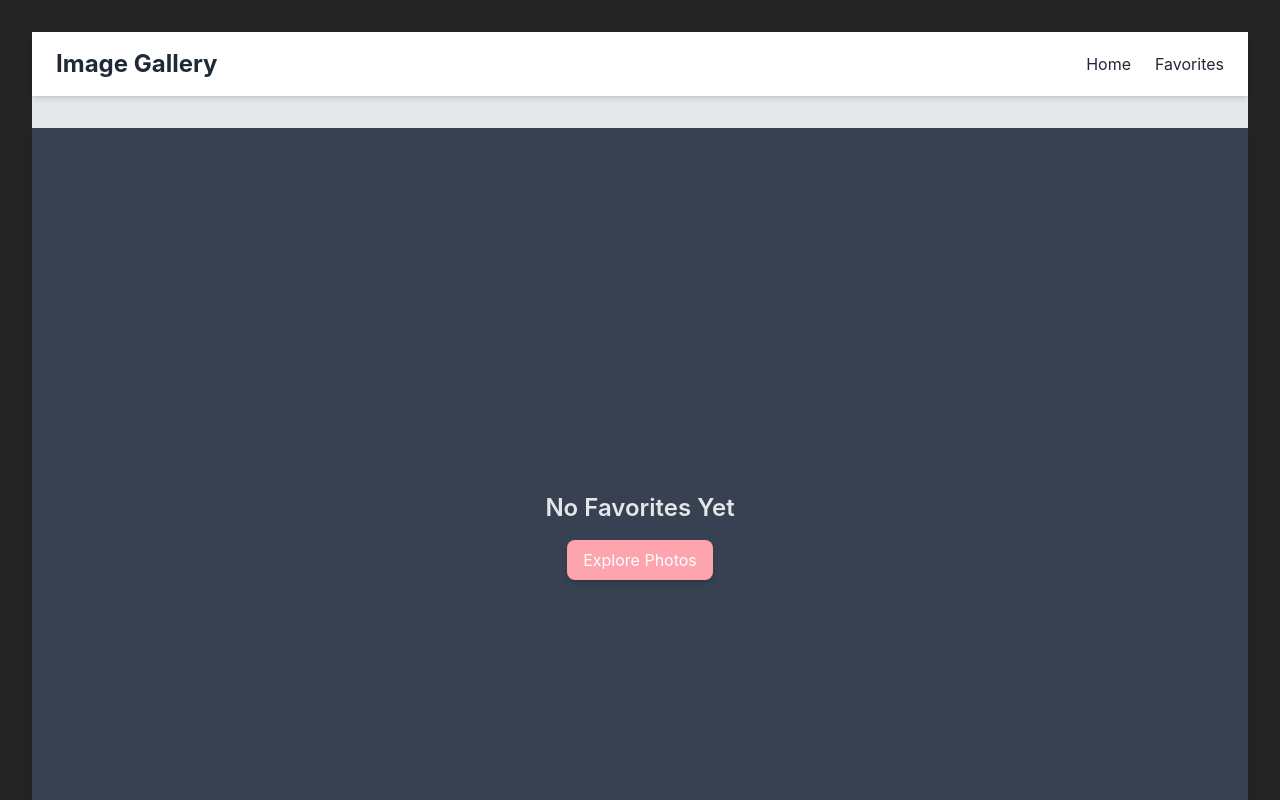
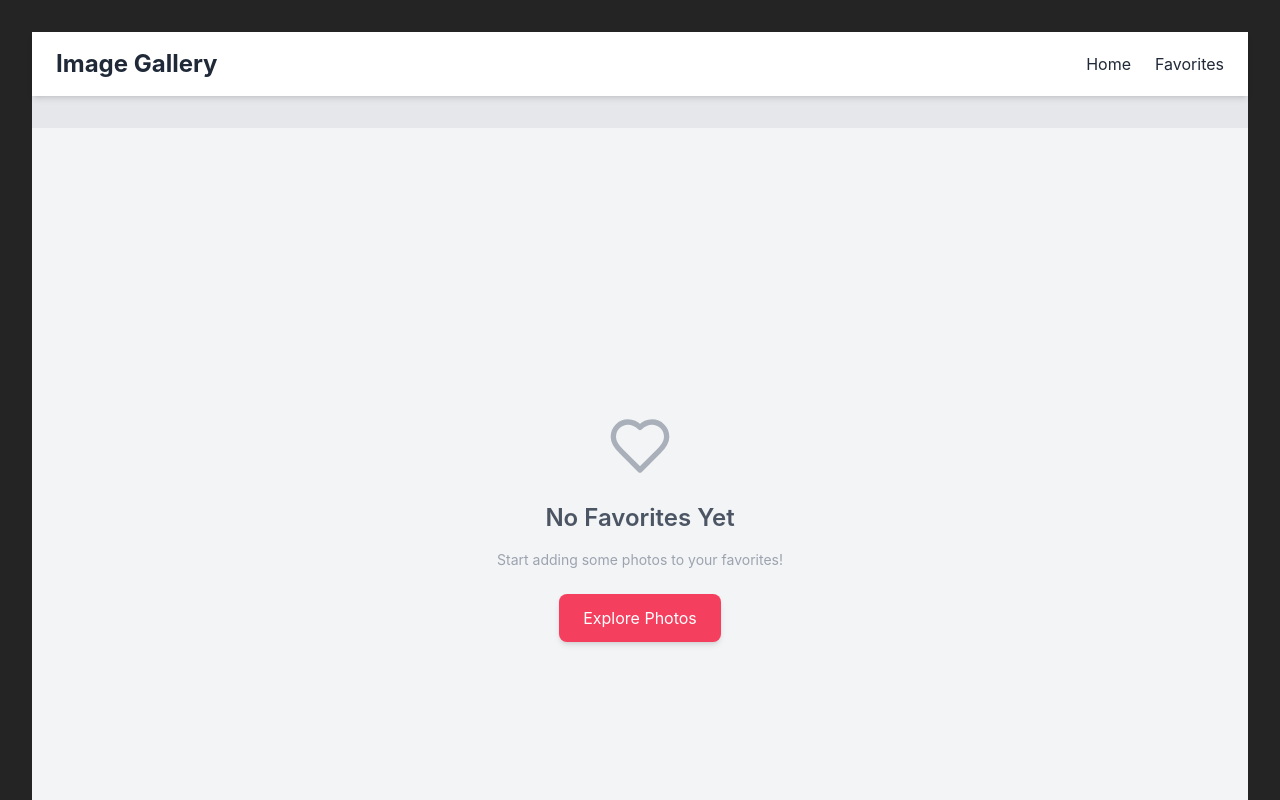
Before and after one commit to maomao0007/image-gallery, a React (Vite) app: page /favorites in a window 1280 px wide. Shown: the top 800 px of the page. Built offline with nearby package versions, Linux system fonts and the light colour scheme.

Commit message:
feat: enhance loading page design with styling

```diff
--- a/src/components/PhotoDetail.jsx
+++ b/src/components/PhotoDetail.jsx
@@ -30,13 +30,17 @@ const PhotoDetail = () => {
     fetchPhotoDetail();
   }, [id]);
 
-  if (loading) {
-    return (
-      <div className="min-h-screen w-full flex items-center justify-center bg-gray-700">
-        <div className="text-center p-4">Loading...</div>
-      </div>
-    );
-  }
+ if (loading) {
+   return (
+     <div className="min-h-screen w-full flex items-center justify-center bg-gray-100">
+       <div className="text-center">
+         <div className="inline-block animate-spin rounded-full h-12 w-12 border-4 border-blue-500 border-t-transparent mb-4"></div>
+         <p className="text-gray-600 text-lg font-medium">Loading photos...</p>
+         <p className="text-gray-400 text-sm">Please wait a moment</p>
+       </div>
+     </div>
+   );
+ }
 
   if (error) {
     return (
--- a/src/components/Search.jsx
+++ b/src/components/Search.jsx
@@ -48,13 +48,17 @@ const Search = () => {
     window.scrollTo({top:0, behavior: "smooth" })
   },[page])
 
-   if (loading) {
-     return (
-       <div className="min-h-screen w-full flex items-center justify-center bg-gray-700">
-         <div className="text-center p-4">Loading...</div>
+ if (loading) {
+   return (
+     <div className="min-h-screen w-full flex items-center justify-center bg-gray-100">
+       <div className="text-center">
+         <div className="inline-block animate-spin rounded-full h-12 w-12 border-4 border-blue-500 border-t-transparent mb-4"></div>
+         <p className="text-gray-600 text-lg font-medium">Loading photos...</p>
+         <p className="text-gray-400 text-sm">Please wait a moment</p>
        </div>
-     );
-   }
+     </div>
+   );
+ }
 
   const handlePrevPage = () => {
     if (page > 1) {
--- a/src/pages/LovedPhotos.jsx
+++ b/src/pages/LovedPhotos.jsx
@@ -1,7 +1,7 @@
 import React, { useState } from "react";
 import { Link } from "react-router-dom";
 import { Heart } from "lucide-react";
-import { useLoved } from "../components/LovedContext";;
+import { useLoved } from "../components/LovedContext";
 
 const LovedPhotos = () => {
   const [error, setError] = useState(null);
@@ -17,14 +17,22 @@ const LovedPhotos = () => {
 
   if (Object.keys(lovedPhotos).length === 0) {
     return (
-      <div className="min-h-screen w-full flex flex-col items-center justify-center bg-gray-700 shadow-lg">
-        <div className="text-center text-2xl font-semibold p-4">
+      <div className="min-h-screen w-full flex flex-col items-center justify-center bg-gray-100">
+        <div className="text-center">
+          <Heart
+            className="mx-auto h-16 w-16 text-gray-400 animate-pulse mb-6"
+            strokeWidth={2}
+          />
+        </div>
+        <div className="text-gray-600 text-2xl font-semibold mb-4">
           No Favorites Yet
         </div>
-
+        <p className="text-gray-400 text-sm mb-6">
+          Start adding some photos to your favorites!
+        </p>
         <Link
           to="/"
-          className="inline-block px-4 py-2 bg-rose-300 text-white rounded-lg hover:bg-rose-200 transition-colors duration-300 shadow-md hover:shadow-lg"
+          className="inline-block px-6 py-3 bg-rose-500 text-white rounded-lg hover:bg-rose-600 transition-colors duration-300 shadow-md hover:shadow-lg"
         >
           Explore Photos
         </Link>
```
Also changed, not shown: 1 other file (tests, documents, lock files or other folders).
